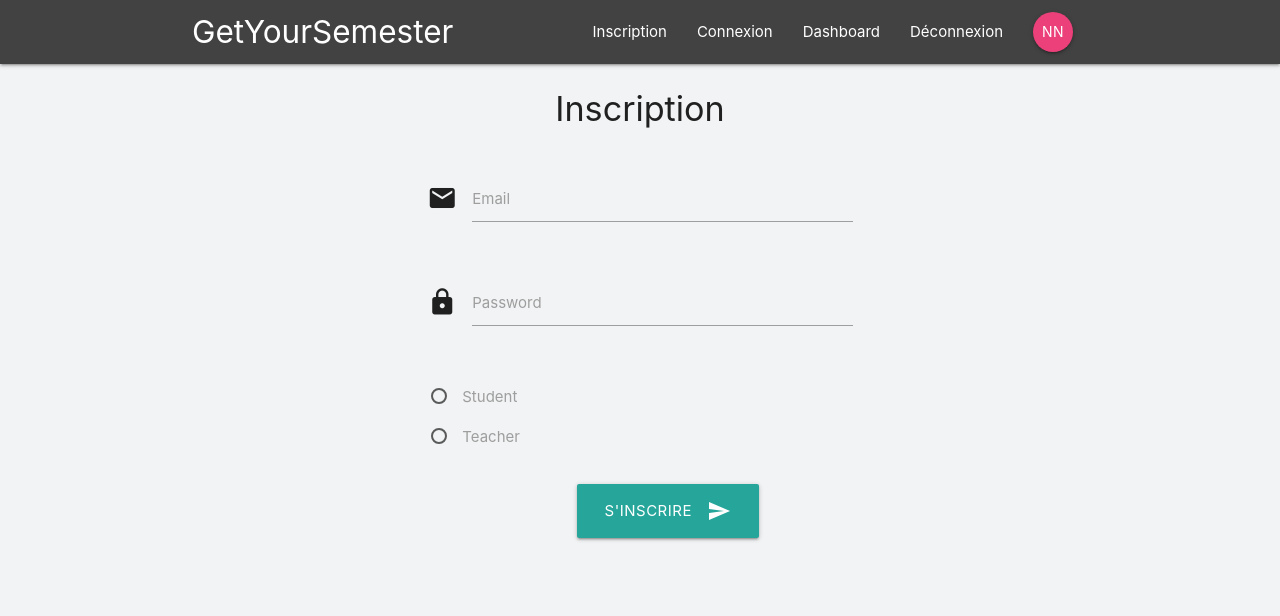
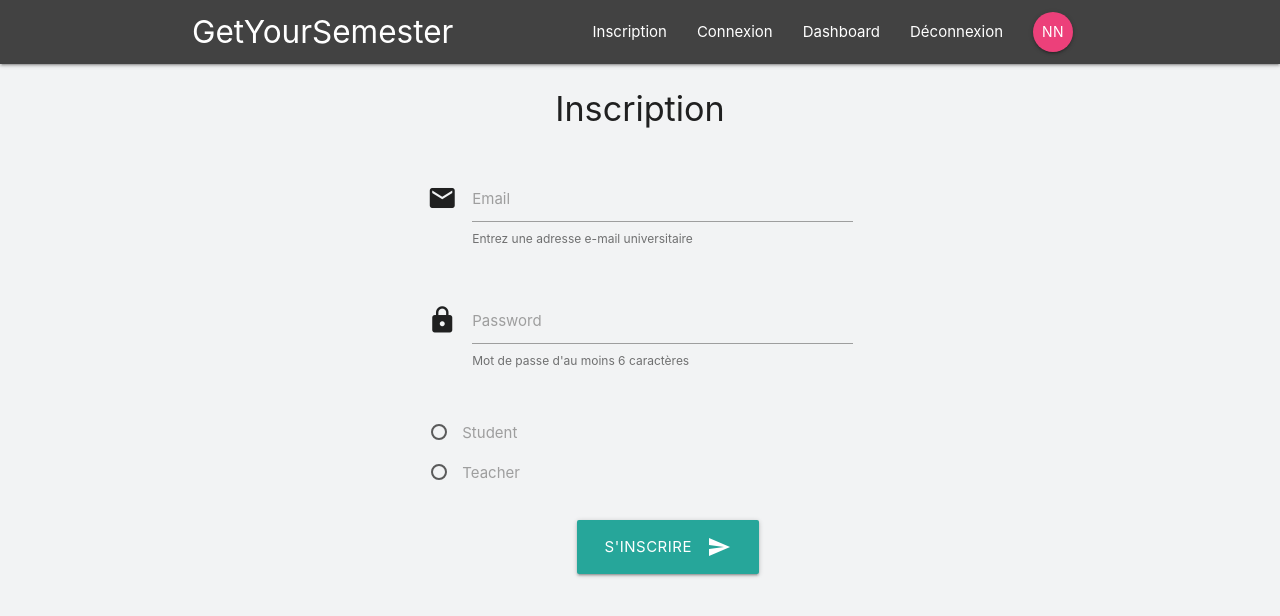
Before and after one commit to JustinMartinDev/GetYourSemesterWeb, a React (Create React App) app: page /signup in a window 1280 px wide. Shown: the top 616 px of the page. Built offline with nearby package versions, Linux system fonts and the light colour scheme.

Commit message:
signup field with valid/invalid statement

```diff
--- a/src/components/auth/SignUp/FormSignUp.js
+++ b/src/components/auth/SignUp/FormSignUp.js
@@ -1,22 +1,88 @@
-import React from 'react';
+import React, {Component} from 'react';
+import InputField from './InputField';
+import CssClassManipulator from '../../../model/CssClassManipulator';
 
-const FormSignUp = () => {
+let regExEmailUniv = new RegExp('^[a-zA-Z0-9.!#$%&’*+/=?^_`{|}~-]+@[a-zA-Z0-9-]*univ([a-zA-Z0-9-]*)\\.([a-zA-Z0-9-]+)', 'i');
+
+class FormSignUp extends Component {
+    constructor(props){
+        super(props);
+        this.state = {
+            value : {
+                email: "",
+                password: "",
+                typeAccount: "",
+                agreeCGU: "",
+            },
+            class : {
+                email : "",
+                password : "",
+                typeAccount: "",
+                agreeCGU: ""
+            }
+        };
+
+        this.handleChange = this.handleChange.bind(this);
+        //this.handleSubmit = this.handleSubmit.bind(this);
+    }
+
+    handleChange(event) {
+        var newState = this.state;
+
+        if(event.target.type === "email" || event.target.type === "password") {
+            if (event.target.type === "email")
+                if (regExEmailUniv.exec(event.target.value)) {
+                    newState.value.email = event.target.value;
+                    if(!newState.class.email.includes("valid"))
+                        newState.class.email = newState.class.email.replace("valid","invalid");
+                }
+                else if(!newState.class.email.includes("invalid")) {
+                    newState.class.email = newState.class.email.replace("valid", "");
+                    newState.class.email += " invalid";
+                }
+            if (event.target.type === "password")
+                if (event.target.value.length > 6) {
+                    newState.value.password = event.target.value;
+                    new CssClassManipulator(event.target).replace("valid", "invalid");
+                }
+                else
+                    new CssClassManipulator(event.target).append("invalid");
+        }
+        else newState.value[event.target.dataName] = event.target.value
+
+        console.log(newState);
+        this.setState(newState);
+    }
+
+    render(){
         return (
             <form className="col s12 offset-s3">
-            <div className="row">
-                <div className="input-field col s6">
-                    <i className="material-icons prefix">email</i>
-                    <input id="email" type="email" className="validate"/>
-                    <label htmlFor="email">Email</label>
-                </div>
-            </div>
-            <div className="row">
-                <div className="input-field col s6">
-                    <i className="material-icons prefix">lock</i>
-                    <input id="password" type="password" className="validate"/>
-                    <label htmlFor="password">Password</label>
-                </div>
-            </div>
+                <InputField
+                    className={this.state.class.email}
+                    handleChange={this.handleChange}
+                    dataName="email"
+                    value={this.state.value.email}
+                    type="email"
+                    text="Email"
+                    id="email-input"
+                    icon="email"
+                    textHelper="Entrez une adresse e-mail universitaire"
+                    textSuccess="Format d'adresse valide"
+                    textError="Format d'adresse universitaire invalide"
+                />
+                <InputField
+                    className={this.state.class.password}
+                    handleChange={this.handleChange}
+                    dataName="password"
+                    value={this.state.value.password}
+                    type="password"
+                    text="Password"
+                    id="password-input"
+                    icon="lock"
+                    textHelper="Mot de passe d'au moins 6 caractères"
+                    textError="Mot de passe trop court"
+                    textSuccess="Mot de passe valide"
+                />
                 <div className="row">
                     <div className="col s6">
                         <p>
@@ -43,6 +109,24 @@ const FormSignUp = () => {
                 </div>
             </form>
         );
-};
+    }
+}
+
 
 export default FormSignUp;
+
+
+/*<div className="row">
+                 <div className="input-field col s6">
+                     <i className="material-icons prefix">email</i>
+                     <input id="email" type="email" className="validate"/>
+                     <label htmlFor="email">Email</label>
+                 </div>
+             </div>
+             <div className="row">
+                 <div className="input-field col s6">
+                     <i className="material-icons prefix">lock</i>
+                     <input id="password" type="password" className="validate"/>
+                     <label htmlFor="password">Password</label>
+                 </div>
+             </div>*/
--- /dev/null
+++ b/src/components/auth/SignUp/InputField.js
@@ -0,0 +1,35 @@
+import React, {Component} from 'react';
+
+
+class InputField extends Component{
+    constructor(props){
+        super(props);
+        this.option = {
+            icon : props.icon,
+            handleChange : props.handleChange,
+            type : props.type,
+            id : props.id,
+            className : props.className,
+            text : props.text,
+            dataName : props.dataName,
+            textError : props.textError,
+            textSuccess : props.textSuccess,
+            textHelper : props.textHelper
+        };
+    }
+
+    render(){
+        return(
+            <div className="row">
+                <div className="input-field col s6">
+                    <i className="material-icons prefix">{this.option.icon}</i>
+                    <input dataName={this.option.dataName} id={this.option.id} type={this.option.type} className={this.option.className} onChange={this.option.handleChange}/>
+                    <label htmlFor={this.option.id}>{this.option.text}</label>
+                    <span className="helper-text" data-error={this.option.textError} data-success={this.option.textSuccess}>{this.option.textHelper}</span>
+                </div>
+            </div>
+        );
+    }
+}
+
+export default InputField;
--- /dev/null
+++ b/src/model/CssClassManipulator.js
@@ -0,0 +1,17 @@
+
+
+class CssClassManipulator {
+    constructor(html){
+        this.html = html
+    }
+
+    append = (valueClass) => {
+        this.html.classList.add(valueClass);
+    }
+
+    replace = (newValueClass, valueClassSearch) => {
+        this.html.classList.replace(valueClassSearch, newValueClass);
+    }
+}
+
+export default CssClassManipulator;
```
Lines whose indentation alone changed are shown as unchanged.
